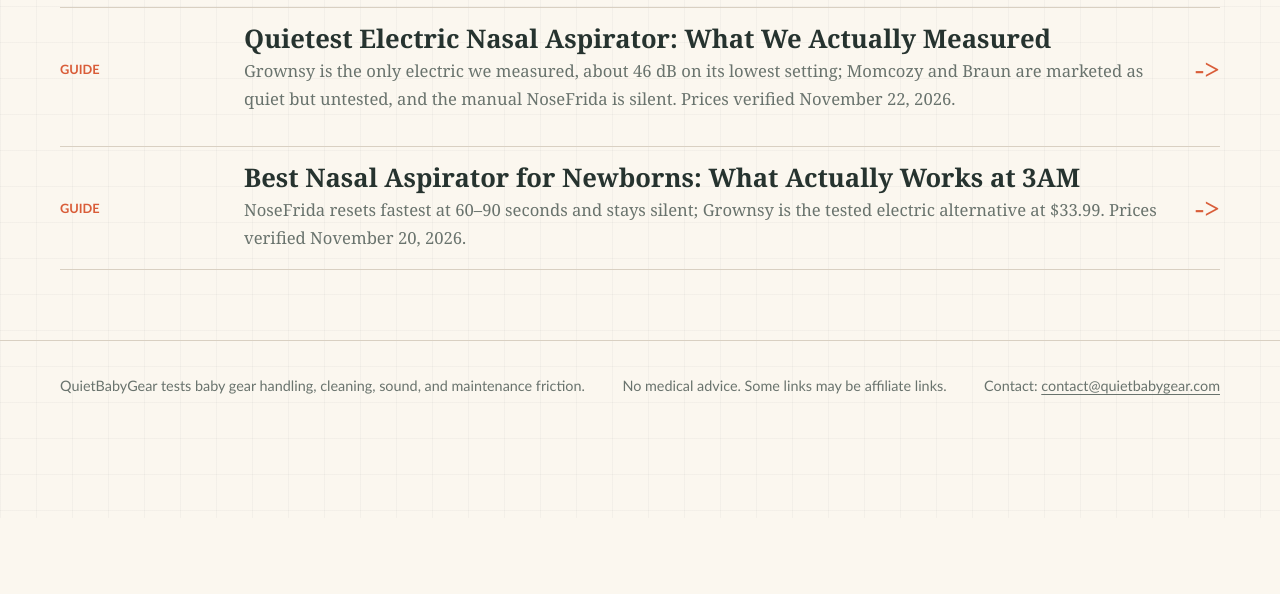
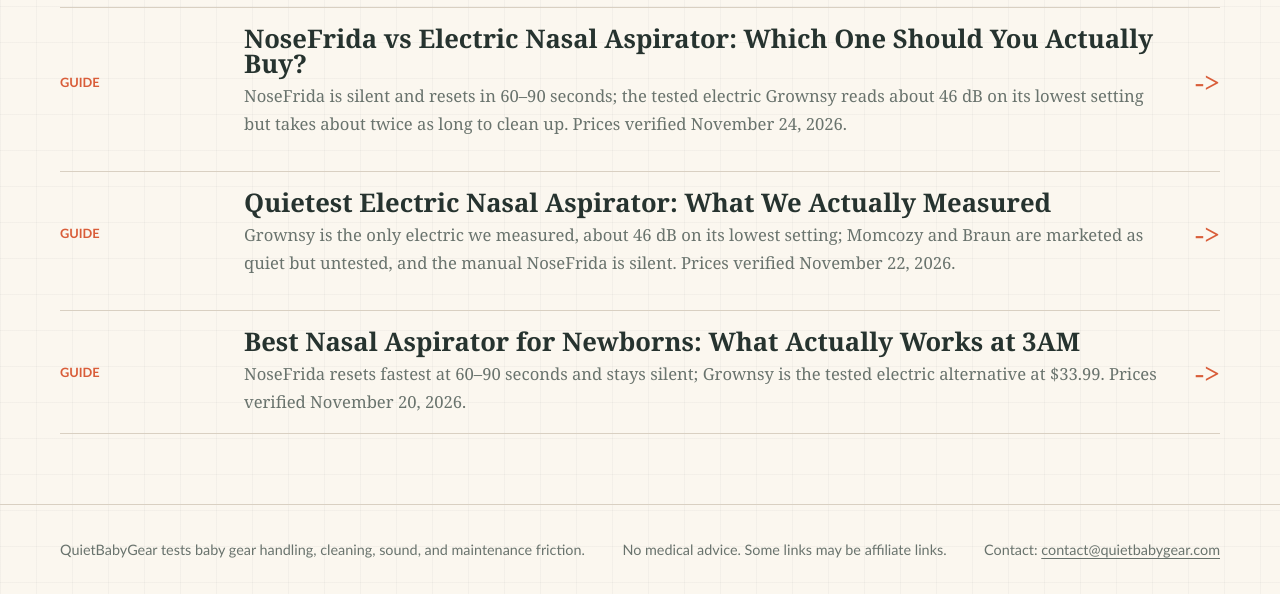
Before and after one commit to tj2002-tech/quietbabygear, an Astro site in the folder site/: page /articles in a window 1280 px wide. Shown: the part 282-876 px from the top of the page. Before the commit the page ends 800 px from the top, so only its background shows below. Built offline with nearby package versions, Linux system fonts and the light colour scheme; Astro itself is replaced by a stand-in of ours.

Commit message:
Publish article: NoseFrida vs Electric Nasal Aspirator (prices verified Nov 24, 2026)

```diff
--- a/site/src/pages/articles/index.astro
+++ b/site/src/pages/articles/index.astro
@@ -16,6 +16,14 @@ const description = "QuietBabyGear buying guides and explainers built on first-p
         <p>Buying guides and explainers that start from what we measured — not from a spec sheet.</p>
       </div>
       <div class="article-list">
+        <a class="article-row" href="/articles/nosefrida-vs-electric-nasal-aspirator/">
+          <span class="tag">Guide</span>
+          <div>
+            <h3>NoseFrida vs Electric Nasal Aspirator: Which One Should You Actually Buy?</h3>
+            <p>NoseFrida is silent and resets in 60–90 seconds; the tested electric Grownsy reads about 46 dB on its lowest setting but takes about twice as long to clean up. Prices verified November 24, 2026.</p>
+          </div>
+          <span class="arrow" aria-hidden="true">-></span>
+        </a>
         <a class="article-row" href="/articles/quietest-electric-nasal-aspirator/">
           <span class="tag">Guide</span>
           <div>
```
